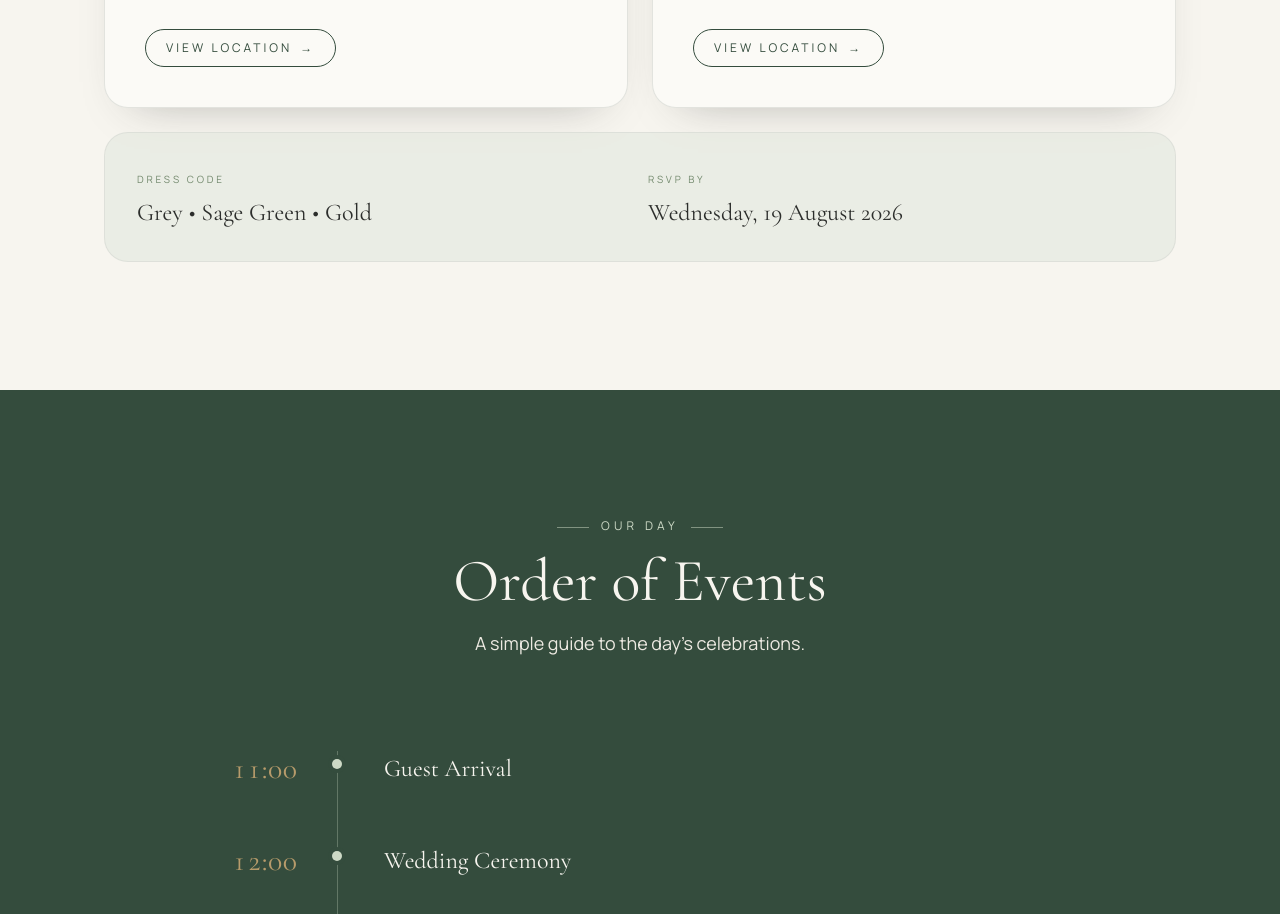
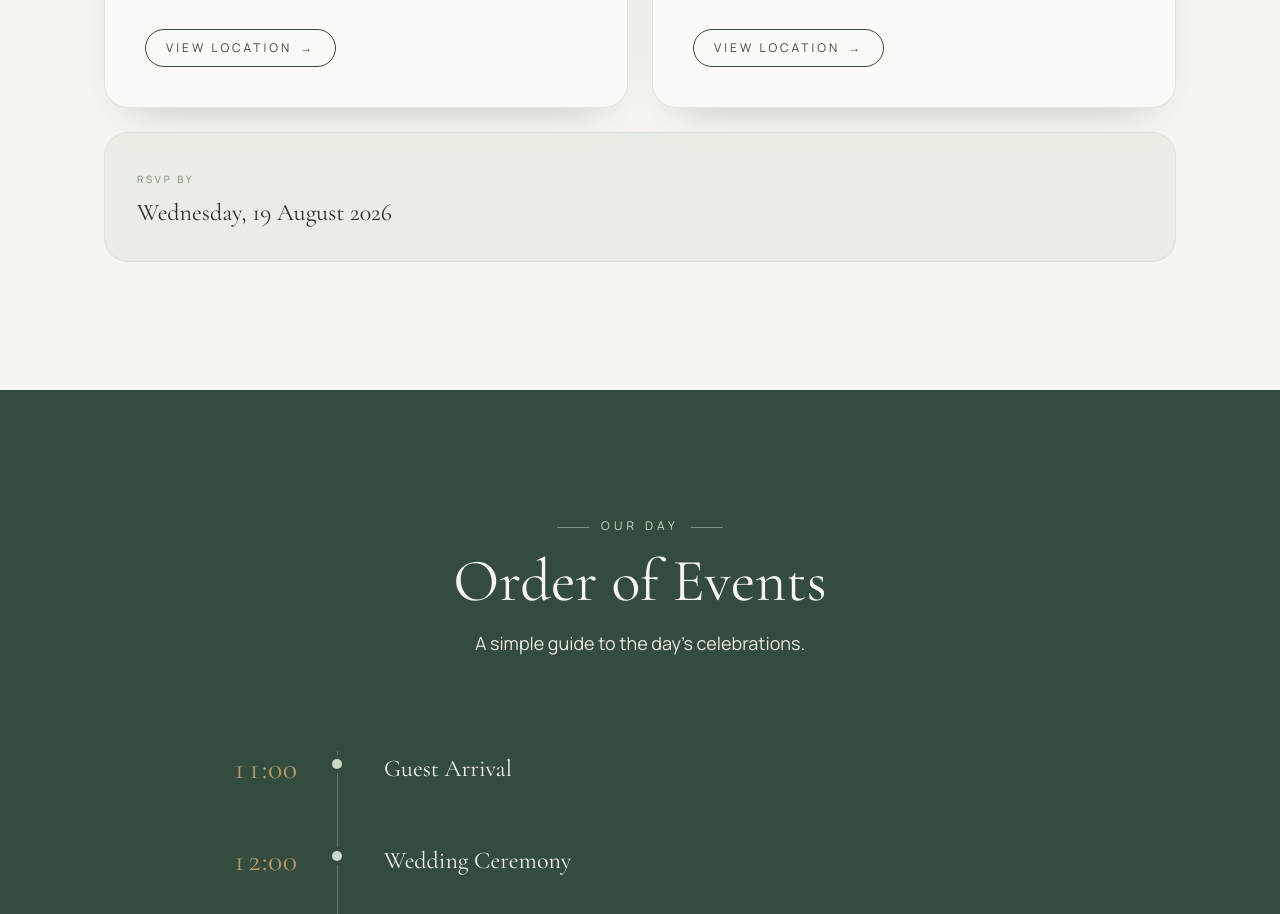
Before and after one commit to BrianWhayo/brian-chimango-wedding, a Next.js app: page / in a window 1280 px wide. Shown: the part 1340-2254 px from the top of the page. Built offline with nearby package versions, Linux system fonts and the light colour scheme; no server answers.

Commit message:
Update WeddingDetails.tsx

```diff
--- a/src/components/WeddingDetails.tsx
+++ b/src/components/WeddingDetails.tsx
@@ -74,11 +74,8 @@ export default function WeddingDetails() {
         </div>
 
         <RevealOnScroll delayMs={180}>
-          <div className="mt-6 grid gap-4 rounded-3xl border border-mist/70 bg-sage-hint/65 p-6 sm:grid-cols-2 sm:p-8">
-            <div>
-              <span className="text-[10px] uppercase tracking-[0.28em] text-moss">Dress Code</span>
-              <p className="mt-2 font-serif text-2xl text-ink">Grey • Sage Green • Gold</p>
-            </div>
+          <div className="mt-6 grid gap-4 rounded-3xl border border-mist/70 bg-sage-hint/65 p-6 sm:grid-cols-1 sm:p-8">
+
             <div>
               <span className="text-[10px] uppercase tracking-[0.28em] text-moss">RSVP By</span>
               <p className="mt-2 font-serif text-2xl text-ink">{weddingDate.rsvpDeadline}</p>
```
